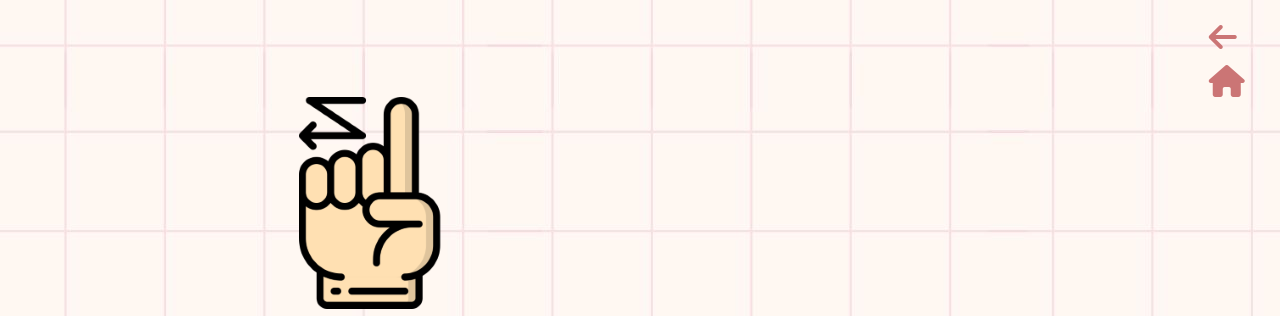
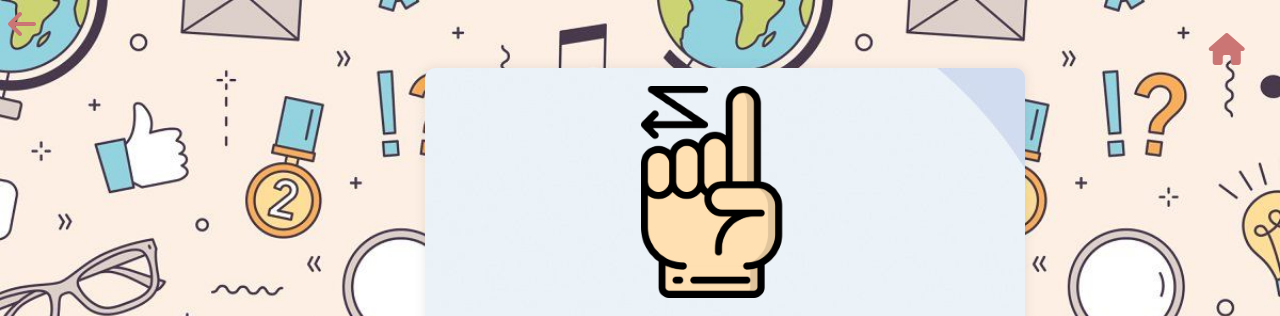
Before and after one commit to dianakalil/deafconnectapp, a plain HTML site: page QuizPage.html in a window 1280 px wide. Shown: the top 316 px of the page. Drawn offline with Linux system fonts and the light colour scheme; files whose address does not match are found by name.

Commit message:
Update QuizPage.html

```diff
--- a/QuizPage.html
+++ b/QuizPage.html
@@ -5,7 +5,7 @@
         <meta charset = "UTF-8">
         <meta http-equiv="X-UA-Compatible" content="IE=edge">
         <meta name="viewport" content="width=device-width, initial-scale=1.0">
-        <link rel="stylesheet" href="style.css">
+        <link rel="stylesheet" href="quizpagestyle.css">
         <title>Quiz</title>
     </head>
     <body>
```
